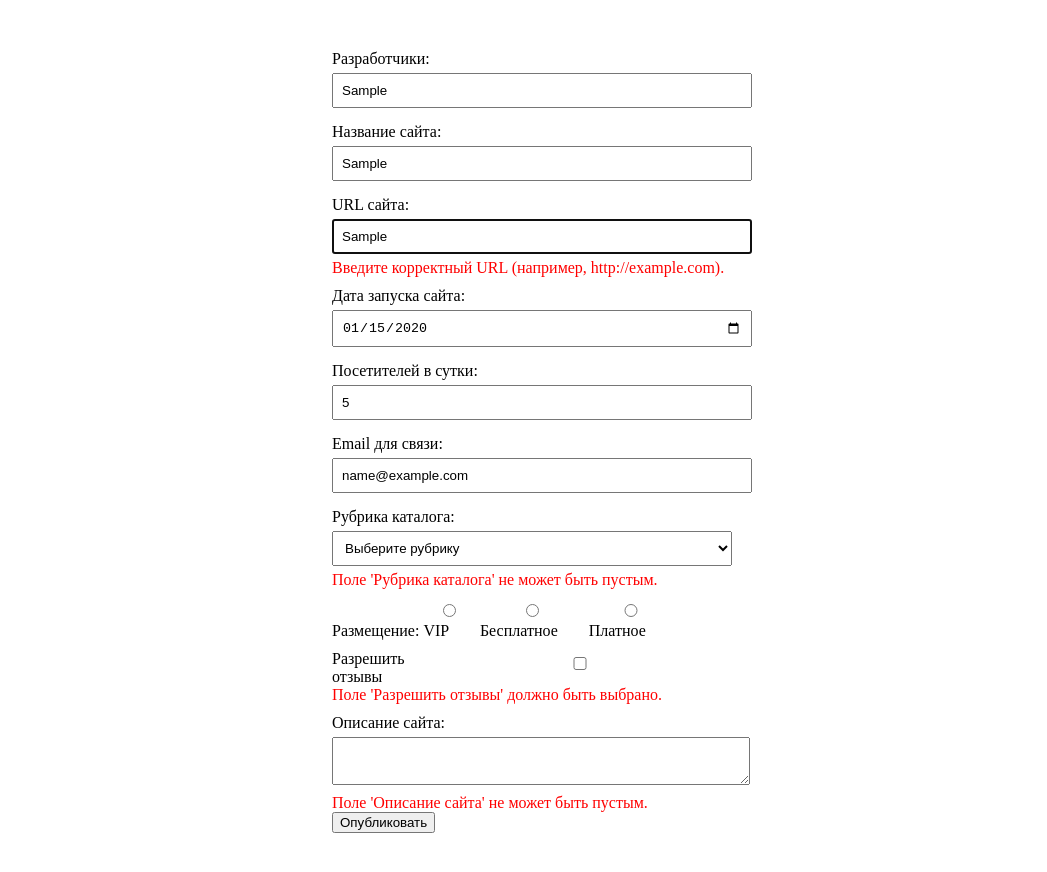
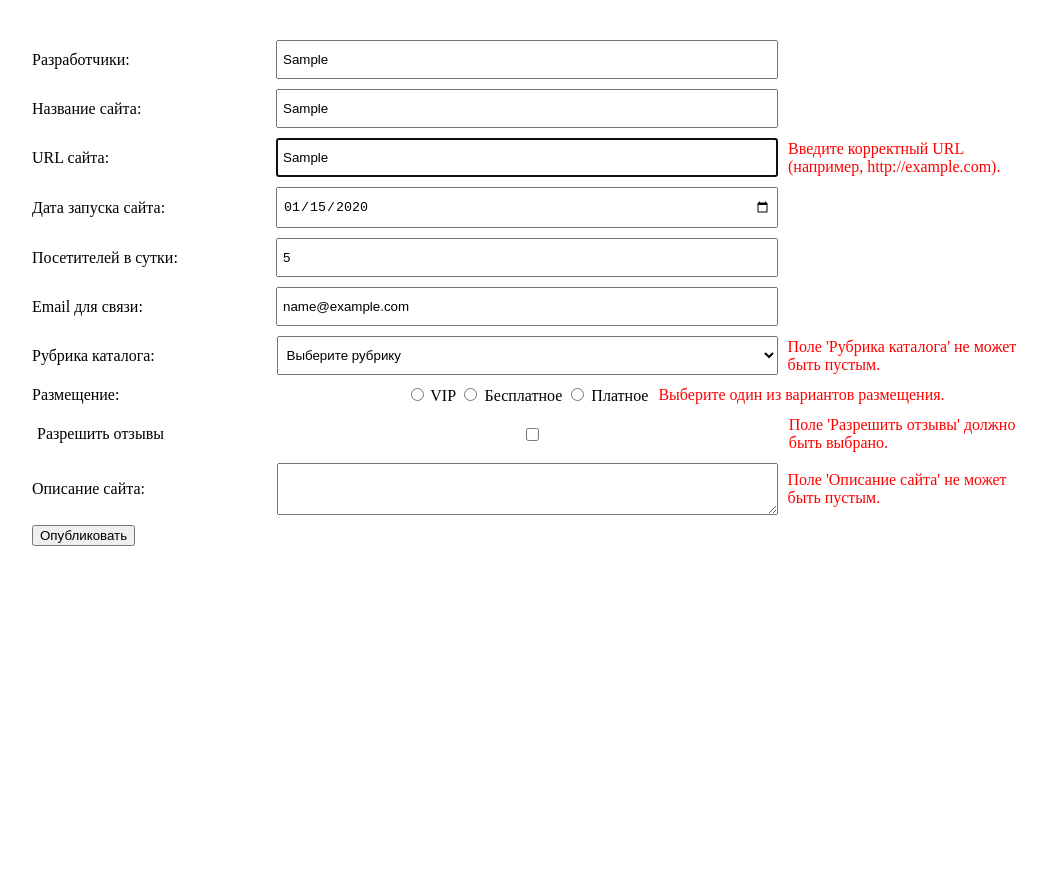
Before and after one commit to sipailahanna/js-course, a plain HTML site: page validForm/index.html in a window 1280 px wide. Both pictures are taken after typing "Sample", "Sample", "Sample", "2020-01-15", "5", "name@example.com" into the empty fields and a click on the button "Опубликовать". Shown: the whole page, without its empty margins (108-1155 px from the left). After the commit the page ends 800 px from the top, so only its background shows below. Drawn offline with Linux system fonts and the light colour scheme.

```diff
--- a/validForm/index.html
+++ b/validForm/index.html
@@ -7,30 +7,43 @@
 <body>
     <form id="myForm" action="https://fe.it-academy.by/TestForm.php">
 
+        <div class="form-group">
             <label for="developers">Разработчики:</label>
             <input type="text" id="developers" name="developers">
             <span class="error" id="developersError"></span>
+        </div>
 
+        <div class="form-group">
             <label for="siteName">Название сайта:</label>
             <input type="text" id="siteName" name="siteName">
             <span class="error" id="siteNameError"></span>
+        </div>
 
+        <div class="form-group">
             <label for="siteUrl">URL сайта:</label>
             <input type="text" id="siteUrl" name="siteUrl">
             <span class="error" id="siteUrlError"></span>
+        </div>
 
+        <div class="form-group">
             <label for="launchDate">Дата запуска сайта:</label>
             <input type="date" id="launchDate" name="launchDate">
             <span class="error" id="launchDateError"></span>
+        </div>
 
+        <div class="form-group">
             <label for="dailyVisitors">Посетителей в сутки:</label>
             <input type="number" id="dailyVisitors" name="dailyVisitors">
             <span class="error" id="dailyVisitorsError"></span>
+        </div>
 
+        <div class="form-group">
             <label for="contactEmail">Email для связи:</label>
             <input type="email" id="contactEmail" name="contactEmail">
             <span class="error" id="contactEmailError"></span>
+        </div>
 
+        <div class="form-group">
             <label for="category">Рубрика каталога:</label>
             <select id="category" name="category">
                 <option value="">Выберите рубрику</option>
@@ -39,28 +52,35 @@
                 <option value="phones">Телефоны</option>
             </select>
             <span class="error" id="categoryError"></span>
+        </div>
 
+        <div class="form-group">
             <label>Размещение:</label>
+            <div>
                 <label>
-            <input type="radio" name="placement" value="VIP"> VIP
+                    <input type="radio" name="placement" id="placement" value="VIP"> VIP
                 </label>
                 <label>
-            <input type="radio" name="placement" value="free"> Бесплатное
+                    <input type="radio" name="placement" id="placement" value="free"> Бесплатное
                 </label>
                 <label>
-            <input type="radio" name="placement" value="paid"> Платное
+                    <input type="radio" name="placement" id="placement" value="paid"> Платное
                 </label>
+            </div>
             <span class="error" id="placementError"></span>
+        </div>
 
-        <div class="checkbox-container">
+        <div class="form-group checkbox-container">
             <label for="allowReviews">Разрешить отзывы</label>
             <input type="checkbox" id="allowReviews" name="allowReviews">
+            <span class="error" id="allowReviewsError"></span>
         </div>
-        <span class="error" id="allowReviewsError"></span>
 
+        <div class="form-group">
             <label for="siteDescription">Описание сайта:</label>
             <textarea id="siteDescription" name="siteDescription"></textarea>
             <span class="error" id="siteDescriptionError"></span>
+        </div>
 
         <button type="submit">Опубликовать</button>
     </form>
--- a/validForm/style.css
+++ b/validForm/style.css
@@ -1,34 +1,34 @@
 form {
-    max-width: 400px;
+    max-width: 1000px;
     margin: 20px auto;
     padding: 20px;
 }
 
-label {
-    display: block;
-    margin-top: 10px;
+.form-group {
+    display: flex;
+    align-items: center;
+    margin-bottom: 10px;
 }
 
-input, textarea, select {
-    width: 100%;
-    padding: 8px;
-    margin: 5px 0;
+label {
+    flex: 1;
+}
+
+input, select, textarea {
+    flex: 2;
+    padding: 10px 5px;
 }
 
 .error {
+    flex: 1;
     color: red;
-    display: block;
+    text-align: left;
+    padding-left: 10px;
 }
 
-label input[type="radio"] {
-    margin-right: 10px;
-}
-
-label {
-    display: inline-block
-}
-
-.checkbox-container {
+.checkbox-container label {
+    flex: 1;
     display: flex;
     align-items: center;
+    padding: 10px 5px;
 }
--- a/validForm/validateForm.js
+++ b/validForm/validateForm.js
@@ -2,7 +2,7 @@
 
 form.querySelectorAll("input, textarea, select").forEach(field => {
     field.addEventListener("blur", () => validateField(field));
-    if (field.type === "checkbox") {
+    if (field.type === "checkbox" || field.type === "radio" || field.id === "category") {
         field.addEventListener("change", () => validateField(field));
     }
 });
@@ -13,18 +13,20 @@
     siteUrl: "Введите корректный URL (например, http://example.com).",
     siteDescription: "Поле 'Описание сайта' не может быть пустым.",
     largeSiteDescription: "Описание сайта не может превышать 10 символов.",
-    launchDate: "Поле 'Дата запуска сайта' не может быть пустым."
+    launchDate: "Поле 'Дата запуска сайта' не может быть пустым.",
+    placement: "Выберите один из вариантов размещения."
 };
 
 form.addEventListener("submit", (event) => {
     let isFormValid = true;
+    let firstInvalidField = null;
     const fields = form.querySelectorAll("input, textarea, select");
 
     fields.forEach(field => {
-        if (!validateField(field)) {
-            if (isFormValid) {
-                field.scrollIntoView({ behavior: "smooth", block: "center" });
-                field.focus();
+        const isFieldValid = validateField(field);
+        if (!isFieldValid) {
+            if (!firstInvalidField) {
+                firstInvalidField = field;
             }
             isFormValid = false;
         }
@@ -32,6 +34,8 @@
 
     if (!isFormValid) {
         event.preventDefault();
+        firstInvalidField.scrollIntoView({ behavior: "smooth", block: "center" });
+        firstInvalidField.focus();
     }
 });
 
@@ -98,6 +102,15 @@
         } else {
             errorElement.textContent = "";
         }
+    } else if (field.id === "placement") {
+        const radios = form.querySelectorAll('input[name="placement"]');
+        const isSelected = Array.from(radios).some(radio => radio.checked);
+        if (!isSelected) {
+            errorElement.textContent = validationRules[field.name];
+            isValid = false;
+        } else {
+            errorElement.textContent = "";
+        }
     }
 
     return isValid;
```
Lines whose indentation alone changed are shown as unchanged.
